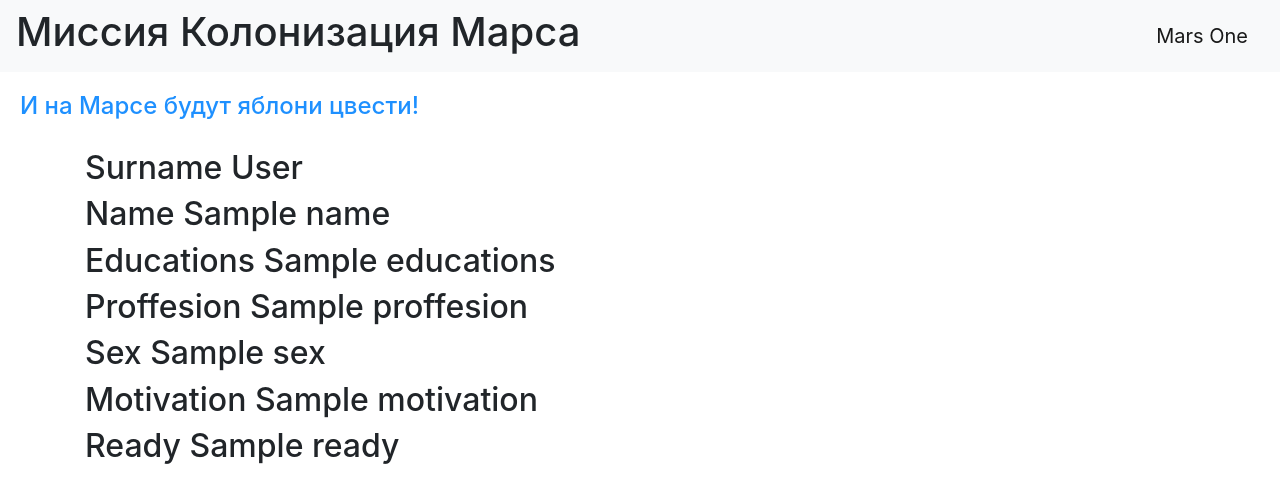
After one commit to TaH4ukHero/flask_lessons, a Flask app: template templates/auto_answer.html in a window 1280 px wide. The commit adds this page. Shown: the top 503 px of the page. Run offline with Flask 2, Linux system fonts and the light colour scheme; the template is opened without the code that fills it: most values are stand-ins (such as "Sample title", 1, 10 or a date in 2020); some libraries are stand-ins or nearby versions.

Commit message:
Автоматический ответ

```diff
--- a/static/css/style.css
+++ b/static/css/style.css
@@ -1,13 +1,6 @@
-h1 {
-    color: #d22e3a
+h4 {
+
+    color: #1E90FF;
+    padding: 20px;
 
 }
-form.login_form {
-    margin-left: auto;
-    margin-right: auto;
-    max-width: 450px;
-    background-color: #ffcc00;
-    border: 1px solid gray;
-    border-radius: 5px;
-    padding: 10px;
-}
--- /dev/null
+++ b/templates/auto_answer.html
@@ -0,0 +1,11 @@
+{% extends "base.html"%}
+{% block content %}
+    <h2>Surname {{ Surname }}</h2>
+    <h2>Name {{ Name }}</h2>
+    <h2>Educations {{ Educations }}</h2>
+    <h2>Proffesion {{ Proffesion }}</h2>
+    <h2>Sex {{ Sex }}</h2>
+    <h2>Motivation {{ Motivation }}</h2>
+    <h2>Ready {{ Ready }}</h2>
+
+{% endblock %}
--- a/templates/base.html
+++ b/templates/base.html
@@ -7,6 +7,7 @@
           href="https://stackpath.bootstrapcdn.com/bootstrap/4.4.1/css/bootstrap.min.css"
           integrity="sha384-Vkoo8x4CGsO3+Hhxv8T/Q5PaXtkKtu6ug5TOeNV6gBiFeWPGFN9MuhOf23Q9Ifjh"
           crossorigin="anonymous">
+    <link rel="stylesheet" type="text/css" href="static/css/style.css">
     <title>{{title}}</title>
 </head>
 <body>
```
